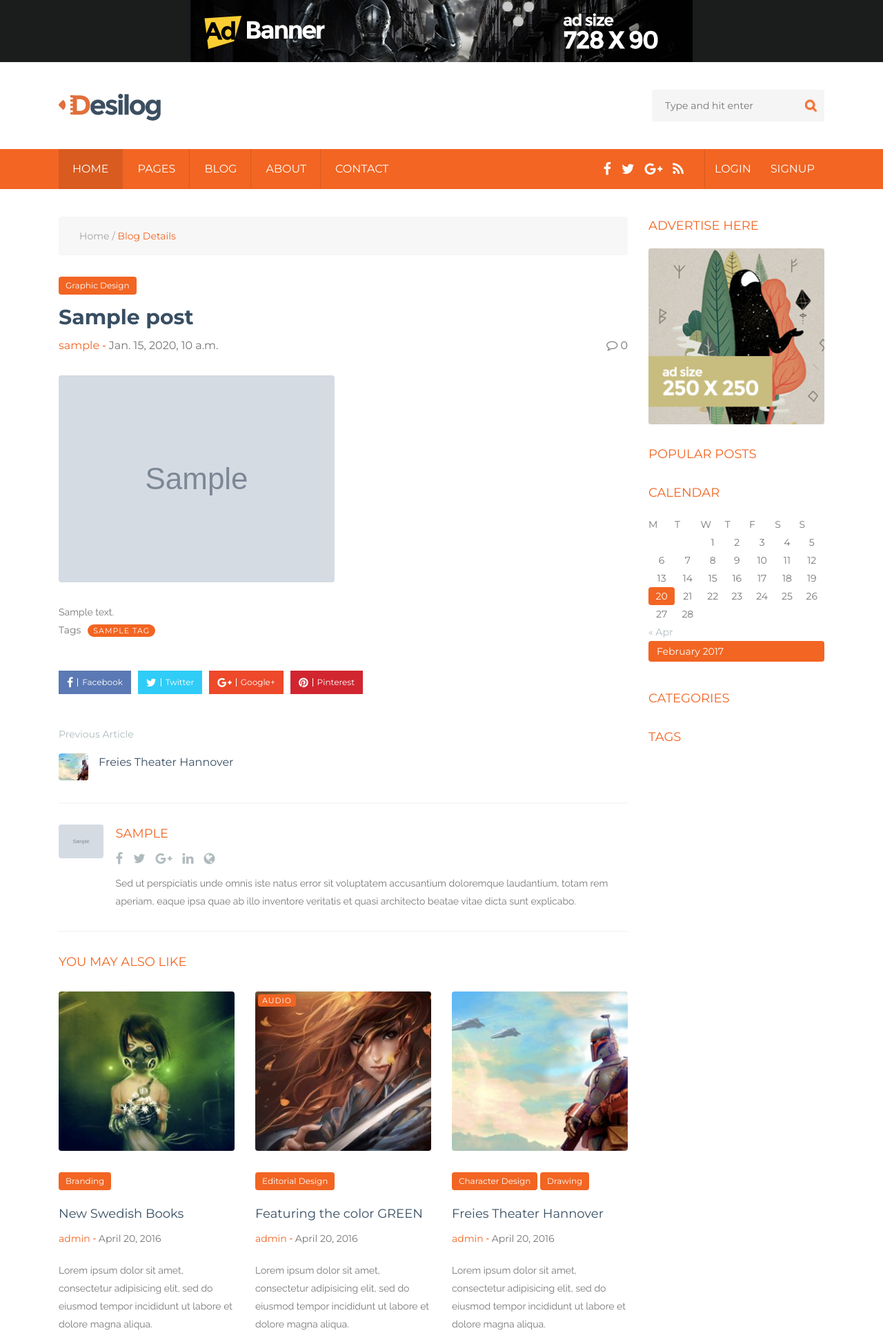
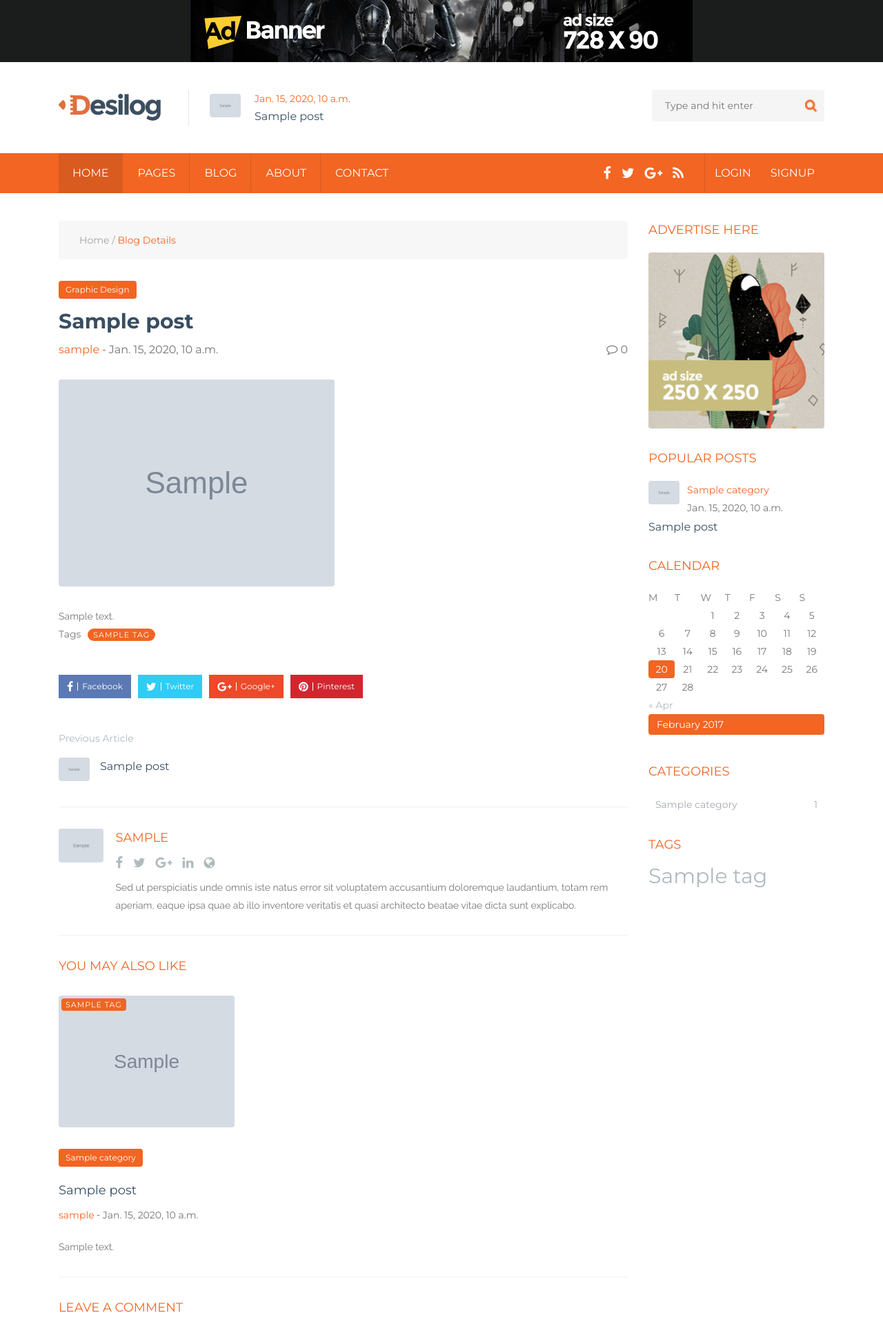
Before and after one commit to mainuddin01/simple-blog, a Django app: page /blog/post/1/detail in a window 1280 px wide. Shown: the top 1932 px of the page at 69% size. Run offline with Django 3.2, Linux system fonts and the light colour scheme; tables that the repository leaves empty hold one stand-in row (values such as "Sample post"); grey boxes marked "Sample" are stand-in pictures; some libraries are stand-ins or nearby versions.

Commit message:
added recommended post functionality to post detail page

```diff
--- a/blog/custom_mixins.py
+++ b/blog/custom_mixins.py
@@ -8,3 +8,5 @@ class SidebarDataMixin(object):
         context['categories'] = Category.objects.all()
         context['tags'] = Tag.objects.all()
         return context
+
+        ## I want first 3 categorie which has more visits
--- a/blog/templates/blog/post_detail.html
+++ b/blog/templates/blog/post_detail.html
@@ -68,11 +68,15 @@
 
 								<div class="post-link-blog clearfix">
 									<div class="prev-post clearfix">
-										<a href="#" rel="prev">Previous Article</a>
+										<a href="{{ previous_post.get_absolute_url }}" rel="prev">Previous Article</a>
 										<span>
-											<a href="#"><img src="images/theater-hannover-43x39.jpg" alt="Image" class="img-fluid"></a>
+                                            {% if previous_post.image %}
+											    <a href="#"><img src="{{ previous_post.image.url }}" alt="{{ previous_post.title }}" class="img-fluid"></a>
+                                            {% else %}
+											    <a href="#"><img src="images/theater-hannover-43x39.jpg" alt="{{ previous_post.title }}" class="img-fluid"></a>
+                                            {% endif %}
 										</span>
-										<label><a href="#">Freies Theater Hannover</a></label>
+										<label><a href="{{ previous_post.get_absolute_url }}">{{ previous_post }}</a></label>
 									</div>
 								</div><!-- /.post-link-blog -->
 
@@ -98,73 +102,46 @@
 								<div class="blog-other-post clearfix">
 									<h5>You may also like</h5>
 									<div class="row">
-										<div class="col-md-6 col-lg-4">
-											<div class="masonry-item">
-												<div class="blog-mask">
-													<a href="http://themecss.com/wp/Desilog/new-swedish-books/" class="blog-format-image-hover">
-													<i class="fa fa-external-link fa-3x"></i>
-												</a>
-
-												<!-- Post Thumbnail -->
-												<div class="blog-image">
-													<a href="#"><img src="images/new-swedish-263x238.jpg" alt="Image" class="img-fluid"></a>
-												</div>
-
-												</div>
-												<div class="blog-list-desc">
-													<span class="categories"><a href="#">Branding</a></span>
-													<h4><a href="#">New Swedish Books</a></h4>
-													<label>
-														<span>admin&nbsp;‐</span>
-														April 20, 2016
-													</label>
-													<p>Lorem ipsum dolor sit amet, consectetur adipisicing elit, sed do eiusmod tempor incididunt ut labore et dolore magna aliqua.</p>
-												</div>
-											</div>
-										</div>
+                                        {% for post in recommended_post %}
                                             <div class="col-md-6 col-lg-4">
                                                 <div class="masonry-item">
                                                     <div class="blog-mask">
                                                         <div class="blog-audio">
-														<a href="#" class="blog-format-image-hover">
+                                                            <a href="{{ post.get_absolute_url }}" class="blog-format-image-hover">
                                                                 <i class="fa fa-external-link fa-3x"></i>
                                                             </a>
-														<span class="blog-format-audio">Audio</span>
-														<a href="#"><img src="images/featuring-color-green-263x238.jpg" alt="Image" class="img-fluid"></a>
+                                                            <span class="blog-format-audio">{{ post.tags.first.name }}</span>
+                                                            {% if post.image %}
+                                                                <a href="{{ post.get_absolute_url }}"><img src="{{ post.image.url }}" alt="{{ post.title }}" class="img-fluid"></a>
+                                                            {% else %}
+                                                                <a href="#"><img src="{% static 'images/new-swedish-263x238.jpg' %}" alt="{{ post.title }}" class="img-fluid"></a>
+                                                            {% endif %}
                                                         </div>
                                                     </div>
+
                                                     <div class="blog-list-desc">
-													<span class="categories"><a href="#">Editorial Design</a></span>
-													<h4><a href="#">Featuring the color GREEN</a></h4>
+                                                        {% if post.category.count %}
+                                                            {% for category in post.category.all %}
+                                                                <span class="categories"><a href="{{ category.get_absolute_url }}">{{ category.name }}</a></span>
+                                                            {% endfor %}
+                                                        {% else %}
+                                                            <span class="categories"><a href="#">Uncategorized</a></span>
+                                                        {% endif %}
+                                                        <h4><a href="{{ post.get_absolute_url }}">{{ post.title }}</a></h4>
                                                         <label>
-														<span>admin&nbsp;‐</span>
-														April 20, 2016
+                                                            <span>{{ post.author }}&nbsp;‐</span>
+                                                            {% if post.publication_date %}
+                                                                {{ post.publication_date }}
+                                                            {% else %}
+                                                                {{ post.created_at }}
+                                                            {% endif %}
                                                         </label>
-													<p>Lorem ipsum dolor sit amet, consectetur adipisicing elit, sed do eiusmod tempor incididunt ut labore et dolore magna aliqua.</p>
+                                                        <p>{{ post.content|truncatewords:15|striptags }}</p>
                                                     </div>
                                                 </div>
                                             </div>
-										<div class="col-md-6 col-lg-4">
-											<div class="masonry-item">
-												<div class="blog-mask">
-													<a href="#" class="blog-format-image-hover">
-														<i class="fa fa-external-link fa-3x"></i>
-													</a>
-													<div class="blog-image">
-														<a href="#"><img src="images/theater-hannover-263x238.jpg" alt="Image" class="img-fluid"></a>
-													</div>
-												</div>
-												<div class="blog-list-desc">
-													<span class="categories"><a href="#" rel="category tag">Character Design</a> <a href="#" >Drawing</a></span>
-													<h4><a href="#">Freies Theater Hannover</a></h4>
-													<label>
-														<span>admin&nbsp;‐</span>
-														April 20, 2016
-													</label>
-													<p>Lorem ipsum dolor sit amet, consectetur adipisicing elit, sed do eiusmod tempor incididunt ut labore et dolore magna aliqua.</p>
-												</div>
-											</div>
-										</div>
+                                        {% endfor %}
+
 									</div><!-- /.row -->
 								</div><!-- Other Posts -->
 
--- a/blog/views.py
+++ b/blog/views.py
@@ -3,6 +3,7 @@ from django.views.generic import View, ListView, CreateView, DetailView, UpdateV
 from django.http import HttpResponse
 from django.urls import reverse_lazy
 from django.contrib.auth.mixins import LoginRequiredMixin, PermissionRequiredMixin
+from django.db.models import Q
 
 from .forms import PostForm
 from .models import Post, Category, Tag, Comment
@@ -35,13 +36,18 @@ class PostEditView(UpdateView):
     form_class = PostForm
     success_url = reverse_lazy('home')
 
-class PostDetailView(DetailView):
+class PostDetailView(SidebarDataMixin, DetailView):
     model = Post
 
     def get(self, *args, **kwargs):
         self.object = self.get_object()
         self.object.post_visited()
         context = self.get_context_data(object=self.object)
+        try:
+            context['previous_post'] = Post.objects.filter(pk__lt=self.object.pk).order_by('-pk')[0]
+        except:
+            context['previous_post'] = Post.objects.last()
+        context['recommended_post'] =  Post.objects.filter(author_id=self.object.author.id).all().order_by('?')[:3]
         return self.render_to_response(context)
 
 
--- a/static/css/main.css
+++ b/static/css/main.css
@@ -1648,11 +1648,7 @@ footer .widget,
     margin-right: 10px;
 }
 
-.sidebar .pp-image {
-	max-width: 45px;
-}
-
-.clone img {
+.sidebar .pp-image, .prev-post img, .clone img {
 	max-width: 45px;
 }
 
```
Also changed, not shown: blog/templates/blog/index.html (+15 -37 lines). Lines whose indentation alone changed are shown as unchanged.
